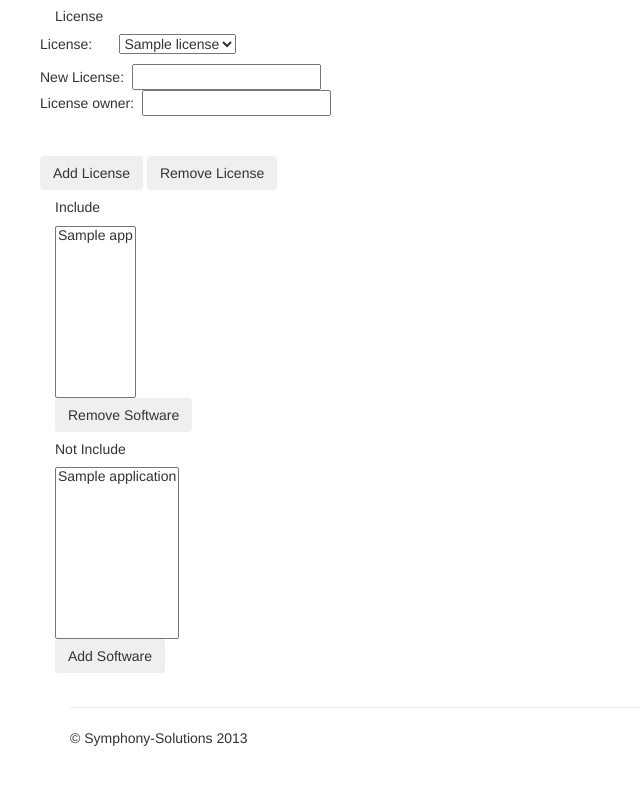
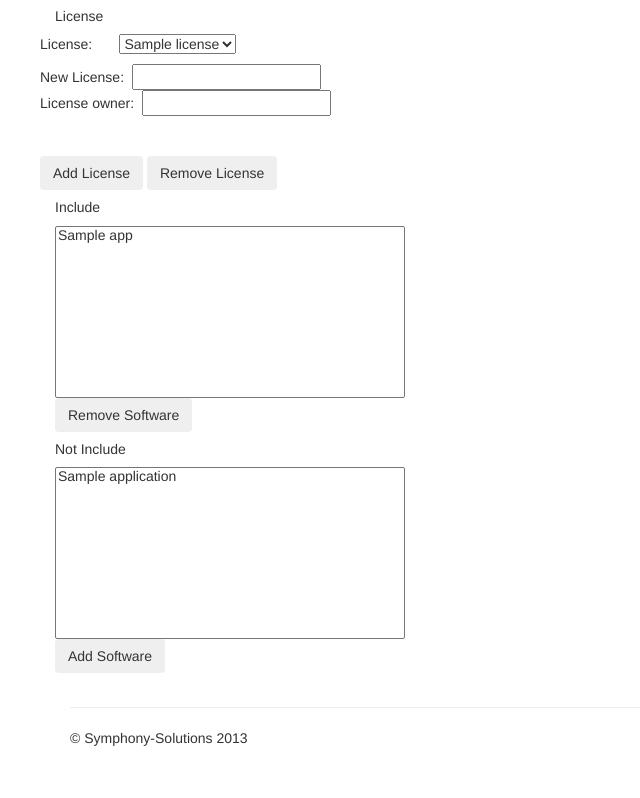
Before and after one commit to vitush/licenseparser, a Django app: template templates/licenses.html in a window 1280 px wide. Shown: the part 61-859 px from the top of the page, without its empty margins (0-640 px from the left). Run offline with Django 3.2, Linux system fonts and the light colour scheme; tables that the repository leaves empty hold one stand-in row (values such as "Sample post"); the template is opened without the code that fills it: values that come from a table or form of the project are taken from there, most other values are stand-ins (such as "Sample title", 1, 10 or a date in 2020); parts of the project's set-up code (start-up, migrations or seed data) failed here and were passed over; some libraries are stand-ins or nearby versions.

Commit message:
Release 1

```diff
--- a/templates/licenses.html
+++ b/templates/licenses.html
@@ -15,6 +15,19 @@
 
 
     </script>
+
+
+<style type="text/css">
+.selectwidthauto
+{
+     width:350px !important;
+}
+.selectwidthauto1
+{
+     width:500px !important;
+}
+</style>
+
 
 <form id="form_licenses"  action="/licenses/" method="post">  {% csrf_token %}
 <div class="span4">
@@ -51,7 +64,7 @@
 <div class="span4">
 <h5>Include</h5>
 
-            <select id="applications_included" name="applications_included"  multiple="true" size="10">
+            <select id="applications_included" name="applications_included"  multiple="true" size="10" class="selectwidthauto">
                 {% for app in applications_included %}
                    <option value="{{app.id}}"
                            title="{{app.name}}">{{app.name}}</option>
@@ -65,7 +78,7 @@
 <div class="span4">
 <h5>Not Include</h5>
 
-            <select id="software_licensed" name="software_licensed" multiple="true" size="10">
+            <select id="software_licensed" name="software_licensed" multiple="true" size="10" class="selectwidthauto">
                 {% for app in software_licensed %}
                    <option value="{{app.id}}"
                            title="{{app.name}}">{{app.name}}</option>
```
